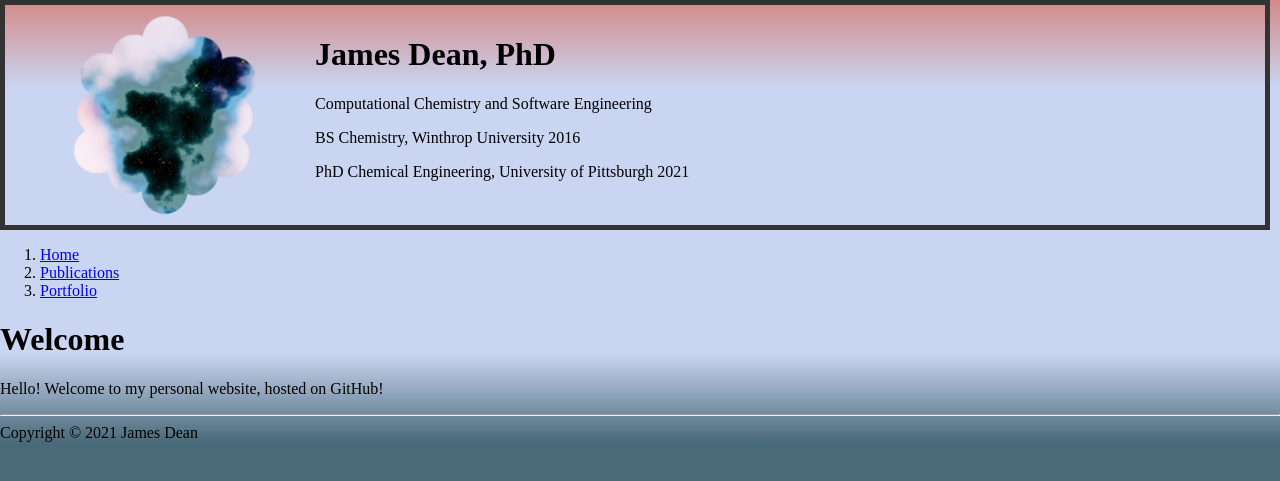
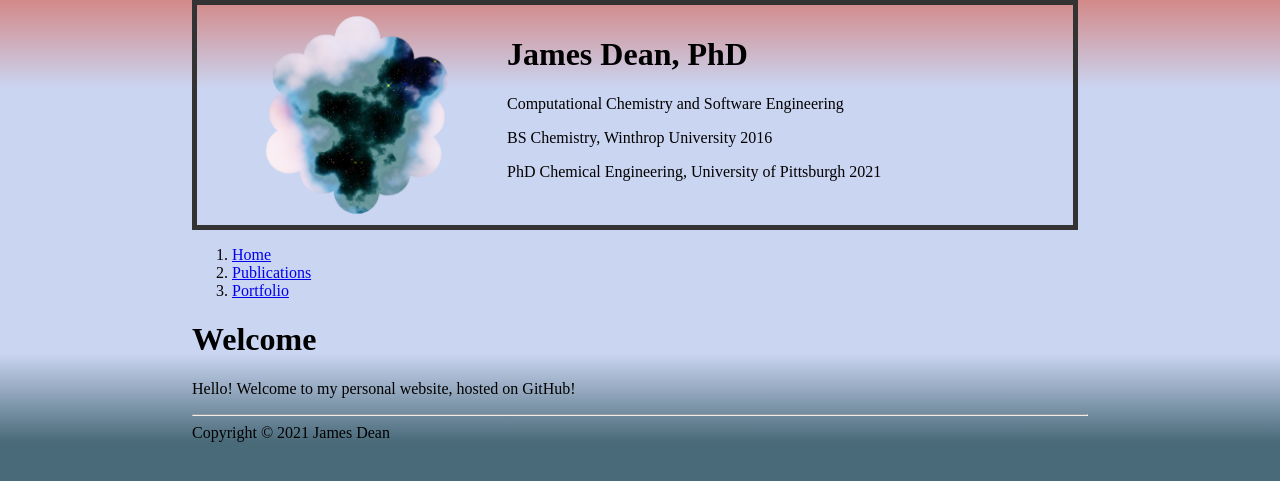
Before and after one commit to AcylSilane/acylsilane.github.io, a Jekyll site: the page built from index.md, in a window 1280 px wide. Shown: the top 481 px of the page. Built offline with Jekyll 4.4.1, drawn with Linux system fonts in a browser that asks for light colours.

Commit message:
Add margin to pages

```diff
--- a/assets/css/styles.css
+++ b/assets/css/styles.css
@@ -12,7 +12,7 @@ html {
 
 body {
     height: 100%;
-    margin: 0;
+    margin: 0 15% 0 15%;
 }
 
 header {
```
